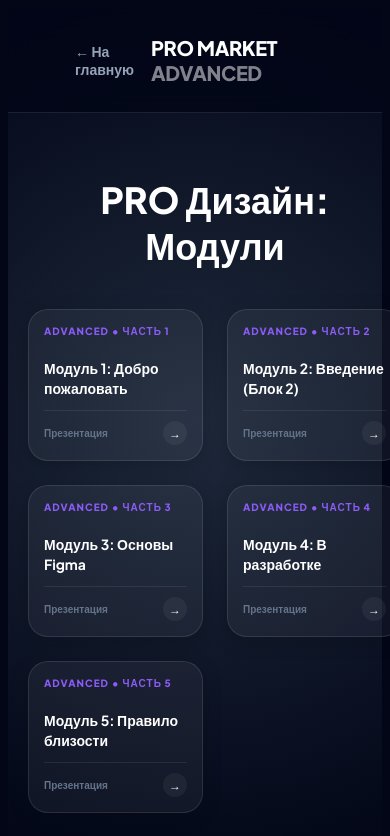
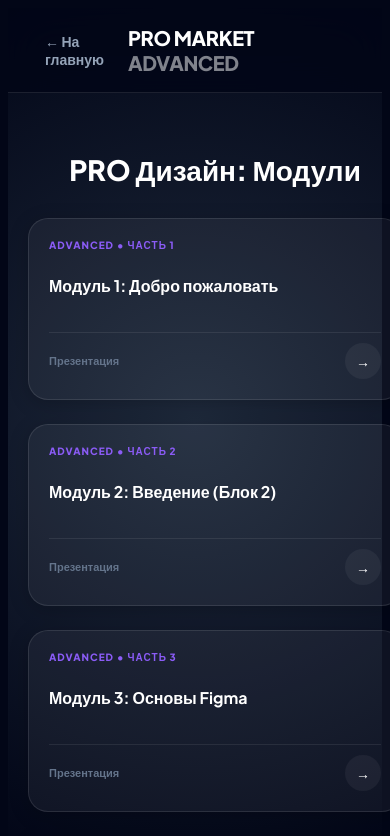
Before and after one commit to advice332/promarket-course, a plain HTML site: page modules2.html in a window 390 px wide. Shown: the top 836 px of the page. Drawn offline with Linux system fonts and the light colour scheme.

Commit message:
Update modules2.html

```diff
--- a/modules2.html
+++ b/modules2.html
@@ -21,15 +21,24 @@
         .back-link:hover { color: white; border-color: rgba(255,255,255,0.2); background: rgba(255,255,255,0.05); }
         .container { max-width: 1200px; margin: 0 auto; padding: 40px 20px; width: 100%; }
         .page-title { font-size: 36px; font-weight: 800; margin-bottom: 40px; text-align: center; }
-        .modules-grid { display: grid; grid-template-columns: repeat(auto-fill, minmax(160px, 1fr)); gap: 24px; }
-        .module-card { background: var(--glass-bg); border: var(--glass-border); border-radius: 20px; padding: 15px; cursor: pointer; transition: 0.3s cubic-bezier(0.4, 0, 0.2, 1); display: flex; flex-direction: column; min-height: 120px; text-decoration: none; color: white; position: relative; overflow: hidden; box-shadow: 0 4px 20px rgba(0,0,0,0.2); }
+
+        .modules-grid { display: grid; grid-template-columns: repeat(auto-fill, minmax(280px, 1fr)); gap: 24px; }
+
+        .module-card { background: var(--glass-bg); border: var(--glass-border); border-radius: 20px; padding: 20px; cursor: pointer; transition: 0.3s cubic-bezier(0.4, 0, 0.2, 1); display: flex; flex-direction: column; min-height: 140px; text-decoration: none; color: white; position: relative; overflow: hidden; box-shadow: 0 4px 20px rgba(0,0,0,0.2); }
         .module-card:hover { background: rgba(255,255,255,0.08); transform: translateY(-5px); border-color: #8b5cf6; box-shadow: 0 15px 35px rgba(139, 92, 246, 0.15); }
         .mod-num { font-size: 10px; text-transform: uppercase; color: #8b5cf6; font-weight: 800; margin-bottom: 8px; letter-spacing: 0.1em; }
-        .mod-title { font-size: 14px; font-weight: 700; margin-bottom: 10px; line-height: 1.4; flex-grow: 1; }
+        .mod-title { font-size: 16px; font-weight: 700; margin-bottom: 10px; line-height: 1.4; flex-grow: 1; }
         .mod-meta { display: flex; justify-content: space-between; align-items: center; padding-top: 10px; border-top: 1px solid rgba(255,255,255,0.08); }
-        .mod-count { font-size: 10px; color: #64748b; font-weight: 600; }
-        .arrow-icon { width: 24px; height: 24px; background: rgba(255,255,255,0.05); border-radius: 50%; display: flex; align-items: center; justify-content: center; transition: 0.3s; font-size: 12px; }
+        .mod-count { font-size: 11px; color: #64748b; font-weight: 600; }
+        .arrow-icon { width: 36px; height: 36px; background: rgba(255,255,255,0.05); border-radius: 50%; display: flex; align-items: center; justify-content: center; transition: 0.3s; font-size: 14px; }
         .module-card:hover .arrow-icon { background: var(--accent-gradient); color: white; transform: rotate(-45deg); }
+
+        /* === МОБИЛЬНАЯ АДАПТАЦИЯ === */
+        @media (max-width: 768px) {
+            .modules-grid { grid-template-columns: 1fr; } /* Одна колонка */
+            .header { padding: 15px 20px; }
+            .page-title { font-size: 28px; margin-bottom: 30px; }
+        }
     </style>
 </head>
 <body>
```
